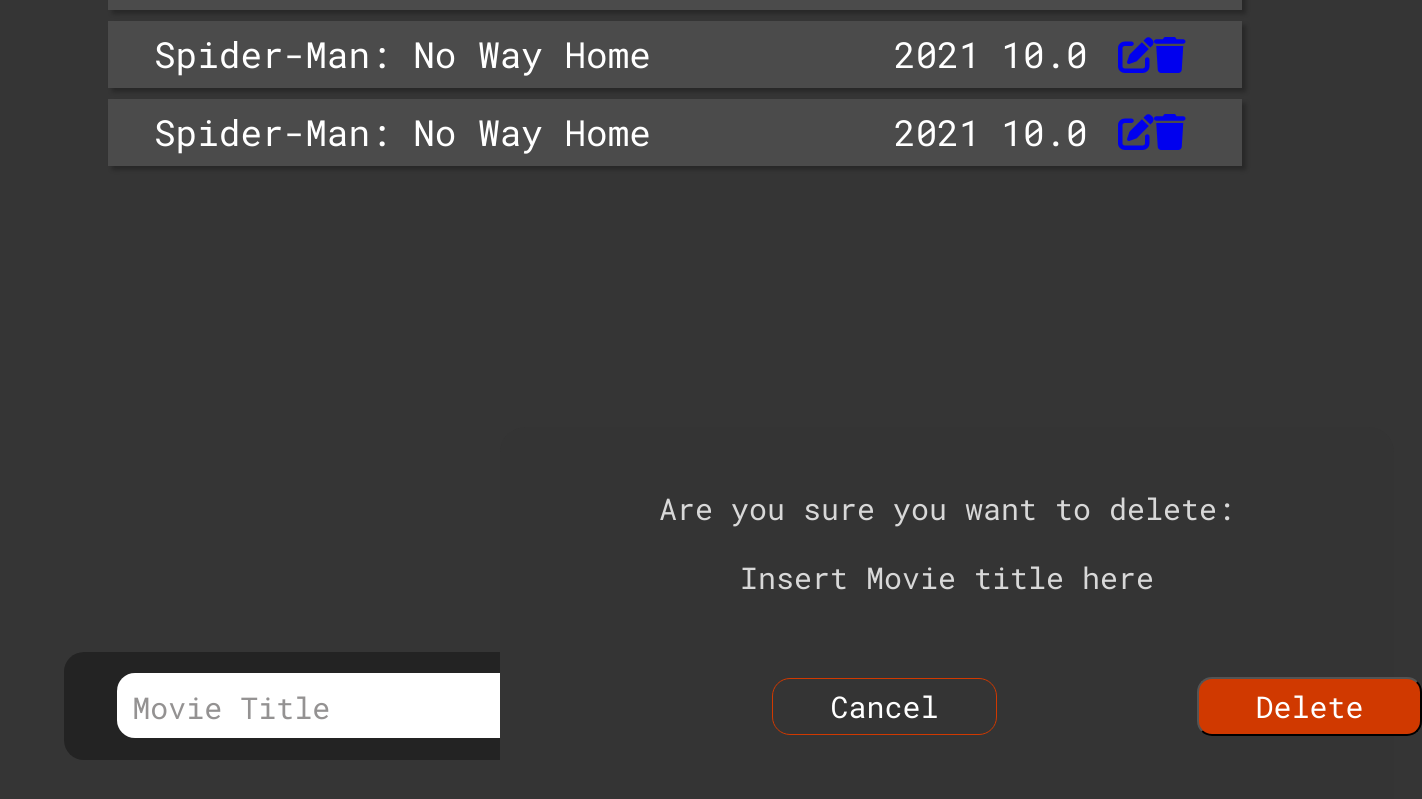
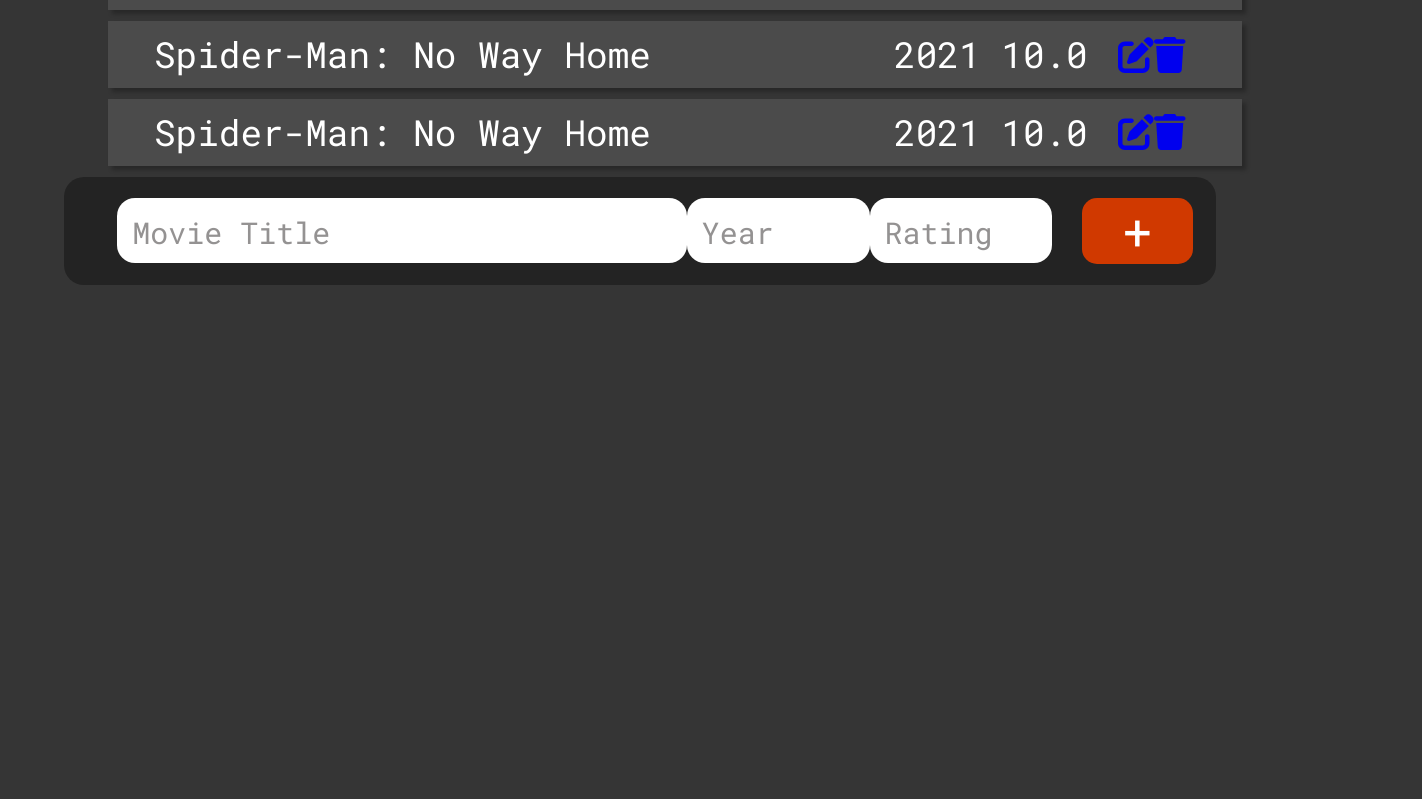
Before and after one commit to miguelflores-0906/mco2-nodejs, a React (Create React App) app: page / in a window 1280 px wide. Shown: the part 601-1400 px from the top of the page, 1422 px wide, since content can reach past the window. After the commit the page ends 886 px from the top, so only its background shows below. Built offline with nearby package versions, Linux system fonts and the light colour scheme.

Commit message:
Update App.js

```diff
--- a/src/App.js
+++ b/src/App.js
@@ -11,7 +11,7 @@
       <Header />
       <Search />
       <MovieList />
-      <DeleteMovie />
+      {/* <DeleteMovie /> */}
       <AddMovie />
 
     </div>
```
